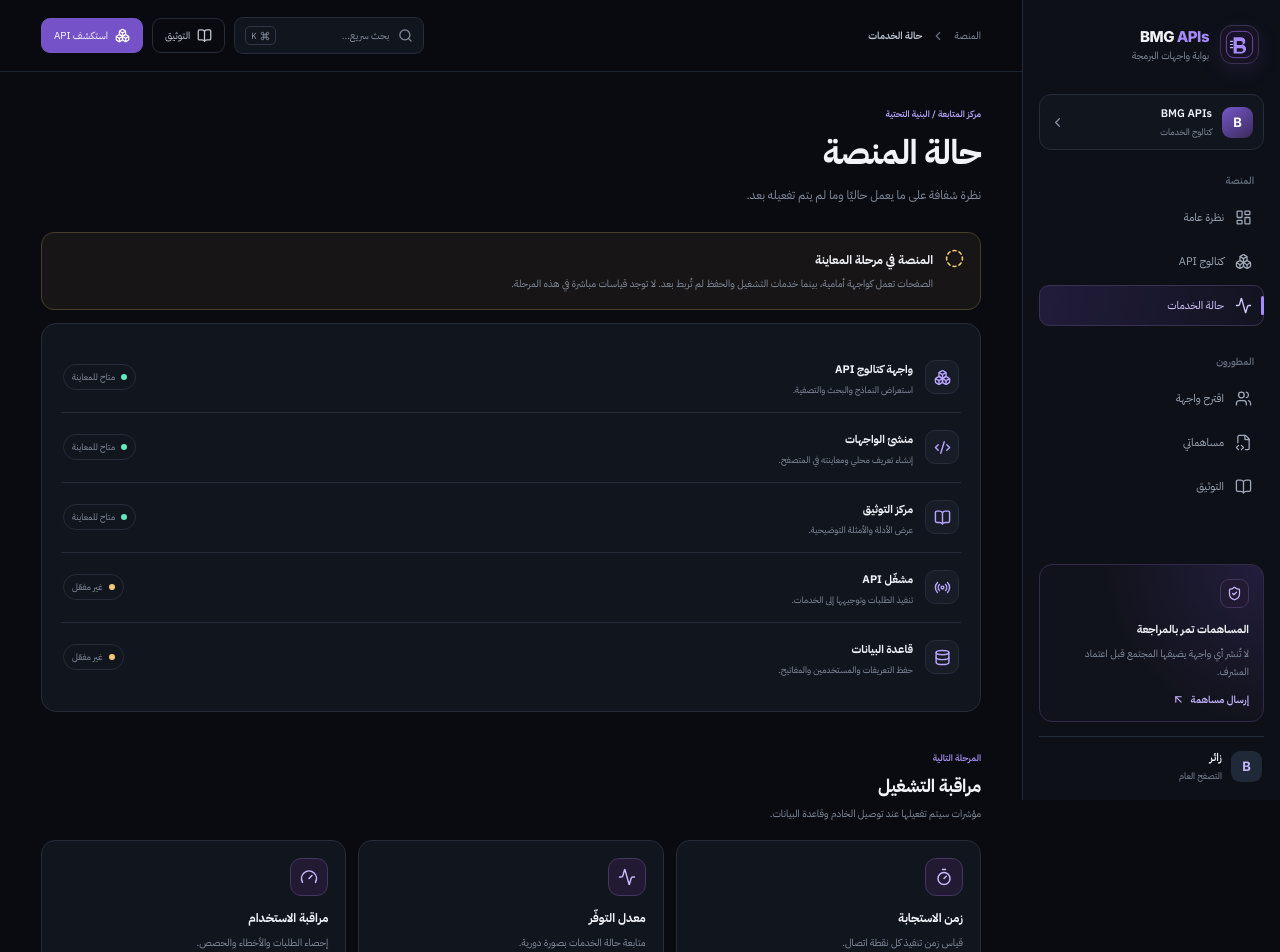
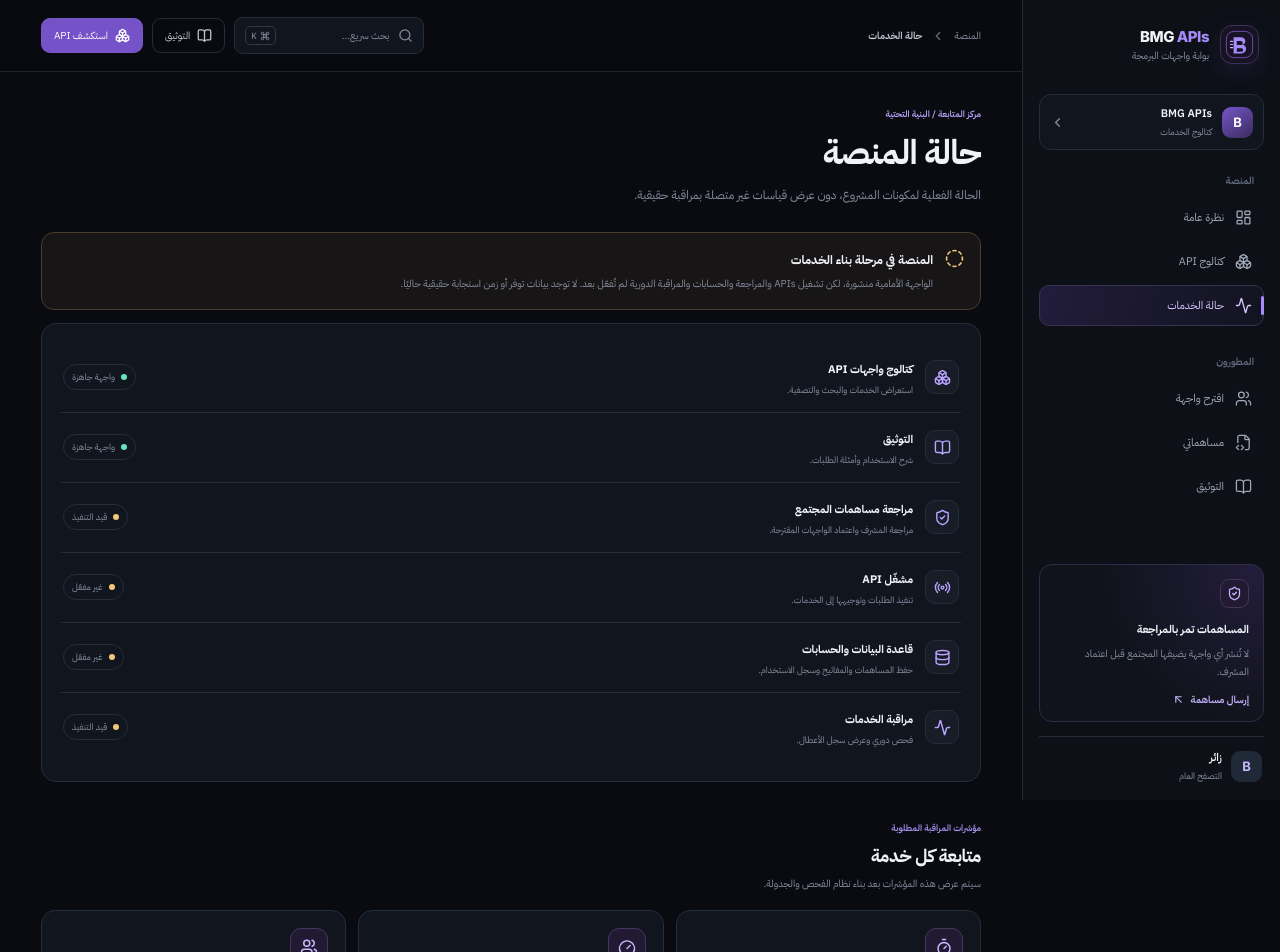
Before and after one commit to T7-T7/Bmg-Apis, a Next.js app: page /status in a window 1280 px wide. Shown: the top 952 px of the page. Built offline with nearby package versions, Linux system fonts and the light colour scheme.

Commit message:
تحويل تجربة المنصة إلى بوابة APIs ومساهمات المجتمع

```diff
--- a/app/status/page.tsx
+++ b/app/status/page.tsx
@@ -1,32 +1,28 @@
-import { Activity, BookOpen, Boxes, CircleDashed, Code2, Database, Gauge, Radio, Timer } from "lucide-react";
+import { Activity, BookOpen, Boxes, CircleDashed, Code2, Database, Gauge, Radio, ShieldCheck, Timer, Users } from "lucide-react";
 
 const services = [
-  { name: "واجهة كتالوج API", description: "استعراض النماذج والبحث والتصفية.", state: "متاح للمعاينة", ready: true, icon: Boxes },
-  { name: "منشئ الواجهات", description: "إنشاء تعريف محلي ومعاينته في المتصفح.", state: "متاح للمعاينة", ready: true, icon: Code2 },
-  { name: "مركز التوثيق", description: "عرض الأدلة والأمثلة التوضيحية.", state: "متاح للمعاينة", ready: true, icon: BookOpen },
+  { name: "كتالوج واجهات API", description: "استعراض الخدمات والبحث والتصفية.", state: "واجهة جاهزة", ready: true, icon: Boxes },
+  { name: "التوثيق", description: "شرح الاستخدام وأمثلة الطلبات.", state: "واجهة جاهزة", ready: true, icon: BookOpen },
+  { name: "مراجعة مساهمات المجتمع", description: "مراجعة المشرف واعتماد الواجهات المقترحة.", state: "قيد التنفيذ", ready: false, icon: ShieldCheck },
   { name: "مشغّل API", description: "تنفيذ الطلبات وتوجيهها إلى الخدمات.", state: "غير مفعّل", ready: false, icon: Radio },
-  { name: "قاعدة البيانات", description: "حفظ التعريفات والمستخدمين والمفاتيح.", state: "غير مفعّل", ready: false, icon: Database },
+  { name: "قاعدة البيانات والحسابات", description: "حفظ المساهمات والمفاتيح وسجل الاستخدام.", state: "غير مفعّل", ready: false, icon: Database },
+  { name: "مراقبة الخدمات", description: "فحص دوري وعرض سجل الأعطال.", state: "قيد التنفيذ", ready: false, icon: Activity },
 ];
 
-const futureChecks = [
+const checks = [
   { title: "زمن الاستجابة", description: "قياس زمن تنفيذ كل نقطة اتصال.", icon: Timer },
-  { title: "معدل التوفّر", description: "متابعة حالة الخدمات بصورة دورية.", icon: Activity },
-  { title: "مراقبة الاستخدام", description: "إحصاء الطلبات والأخطاء والحصص.", icon: Gauge },
+  { title: "معدل التوفّر", description: "متابعة نجاح الفحوصات عبر الزمن.", icon: Gauge },
+  { title: "مساهمات المجتمع", description: "مراجعة بشرية ثم اختبار آمن قبل النشر.", icon: Users },
 ];
 
 export default function StatusPage() {
   return (
     <div>
-      <div className="page-heading"><div><div className="eyebrow">مركز المتابعة / البنية التحتية</div><h1>حالة المنصة</h1><p>نظرة شفافة على ما يعمل حاليًا وما لم يتم تفعيله بعد.</p></div></div>
-      <div className="status-summary"><CircleDashed size={19} /><div><strong>المنصة في مرحلة المعاينة</strong><p>الصفحات تعمل كواجهة أمامية، بينما خدمات التشغيل والحفظ لم تُربط بعد. لا توجد قياسات مباشرة في هذه المرحلة.</p></div></div>
-      <section className="page-panel">
-        {services.map(service => {
-          const Icon = service.icon;
-          return <div className="service-row" key={service.name}><span className="service-icon"><Icon size={17} /></span><div className="service-copy"><strong>{service.name}</strong><p>{service.description}</p></div><span className={`service-state ${service.ready ? "ready" : ""}`}><i />{service.state}</span></div>;
-        })}
-      </section>
-      <div className="section-heading"><div><span className="section-overline">المرحلة التالية</span><h2>مراقبة التشغيل</h2><p>مؤشرات سيتم تفعيلها عند توصيل الخادم وقاعدة البيانات.</p></div></div>
-      <div className="docs-grid">{futureChecks.map(item => { const Icon=item.icon; return <article className="docs-card" key={item.title}><span className="docs-card-icon"><Icon size={18} /></span><h3>{item.title}</h3><p>{item.description}</p></article>; })}</div>
+      <div className="page-heading"><div><div className="eyebrow">مركز المتابعة / البنية التحتية</div><h1>حالة المنصة</h1><p>الحالة الفعلية لمكونات المشروع، دون عرض قياسات غير متصلة بمراقبة حقيقية.</p></div></div>
+      <div className="status-summary"><CircleDashed size={19} /><div><strong>المنصة في مرحلة بناء الخدمات</strong><p>الواجهة الأمامية منشورة، لكن تشغيل APIs والمراجعة والحسابات والمراقبة الدورية لم تُفعّل بعد. لا توجد بيانات توفر أو زمن استجابة حقيقية حاليًا.</p></div></div>
+      <section className="page-panel">{services.map(service => { const Icon = service.icon; return <div className="service-row" key={service.name}><span className="service-icon"><Icon size={17} /></span><div className="service-copy"><strong>{service.name}</strong><p>{service.description}</p></div><span className={`service-state ${service.ready ? "ready" : ""}`}><i />{service.state}</span></div>; })}</section>
+      <div className="section-heading"><div><span className="section-overline">مؤشرات المراقبة المطلوبة</span><h2>متابعة كل خدمة</h2><p>سيتم عرض هذه المؤشرات بعد بناء نظام الفحص والجدولة.</p></div></div>
+      <div className="docs-grid">{checks.map(item => { const Icon = item.icon; return <article className="docs-card" key={item.title}><span className="docs-card-icon"><Icon size={18} /></span><h3>{item.title}</h3><p>{item.description}</p></article>; })}</div>
     </div>
   );
 }
```
